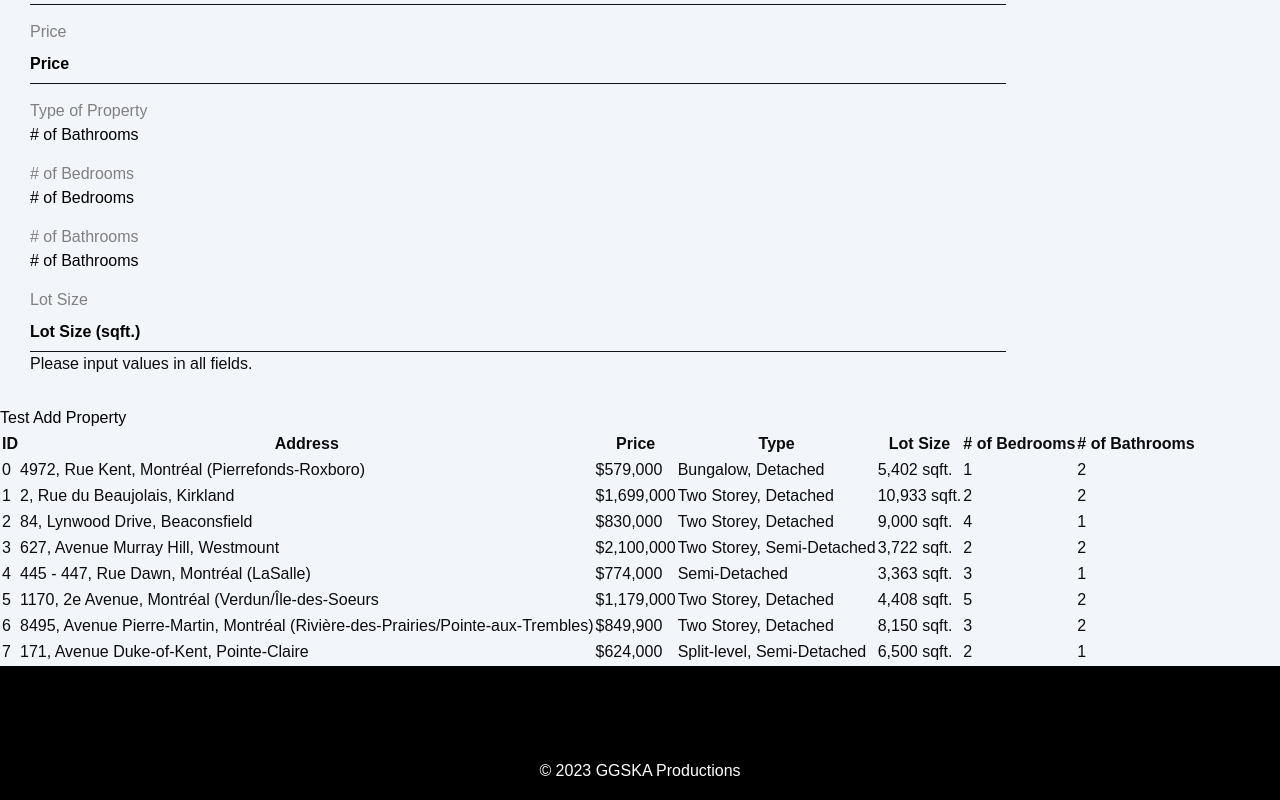
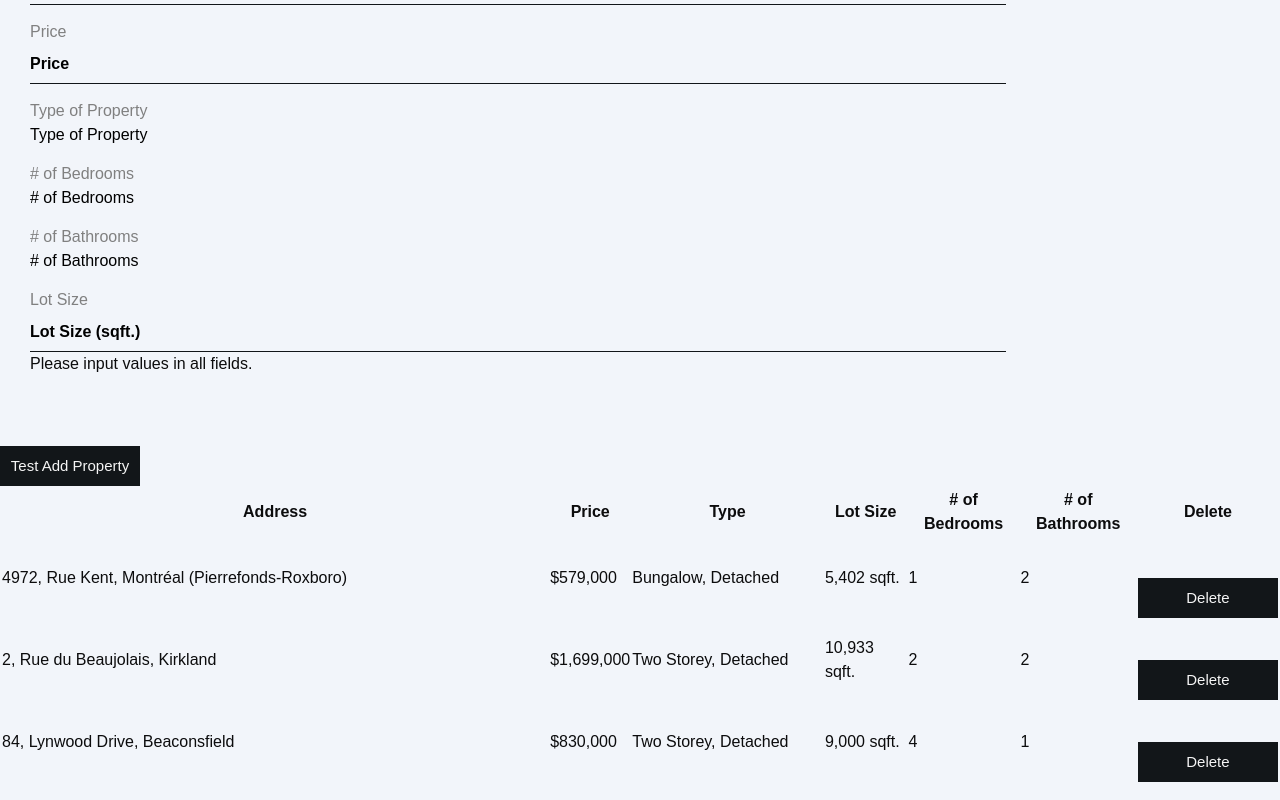
Before and after one commit to superashkan/GGSKA-Real-Estate-soen341projectF2023, a React (Create React App) app: page /Sell in a window 1280 px wide. Shown: the part 360-1160 px from the top of the page. Built offline with nearby package versions, Linux system fonts and the light colour scheme.

Commit message:
Added cookie functionality in order to enable persistent property additions & deletions (even after closing & re-opening the browser)

```diff
--- a/package.json
+++ b/package.json
@@ -10,7 +10,9 @@
     "@testing-library/jest-dom": "^5.17.0",
     "@testing-library/react": "^13.4.0",
     "@testing-library/user-event": "^13.5.0",
+    "js-cookie": "^3.0.5",
     "react": "^18.2.0",
+    "react-cookie": "^6.1.1",
     "react-dom": "^18.2.0",
     "react-router-dom": "^6.17.0",
     "react-scripts": "^5.0.1",
--- a/src/components/PropertyAddForm.js
+++ b/src/components/PropertyAddForm.js
@@ -1,8 +1,7 @@
 import React, { useState } from 'react'
-import { BuyList, createProperty } from '../helpers/BuyList'
+import { BuyList } from '../helpers/BuyList'
 import "../styles/Login.css";
-//import connection from "../helpers/Database"
-//import mysql from 'mysql'
+import Cookies from 'js-cookie';
 
 function PropertyAddForm() {
 
@@ -14,14 +13,27 @@ function PropertyAddForm() {
   var [type, setType] = useState("");
   var [errorMessage, setErrorMessage] = useState("Please input values in all fields.");
   var [isAddButtonDisabled, setIsAddButtonDisabled] = useState(true);
-  var [propertyList, setPropertyList] = useState(BuyList);
+  var [propertyList, setPropertyList] = useState(Cookies.get('propertyList') ? JSON.parse(Cookies.get('propertyList')) : BuyList);
 
   const neatlyFormatValue = function(value) {
     var newValueStr = "";
     var forwardPositionCounter = 0;
     for (var i = value.toString().length - 1;i >= 0;i--) {
-      if ((forwardPositionCounter % 3 == 0 && forwardPositionCounter > 0)) {
-        newValueStr = "," + newValueStr;
+      if (!value.toString().includes(".")) {
+        if (forwardPositionCounter % 3 == 0 && forwardPositionCounter > 0) {
+          newValueStr = "," + newValueStr;
+        }
+      } else {
+        if (forwardPositionCounter % 3 && forwardPositionCounter > 0) {
+          if ((newValueStr[i] != "," && newValueStr[i + 1] != ",") && (newValueStr[i + 2] != "," && newValueStr[i + 3] != ",")) {
+            if ((value.toString()[i] != "." && value.toString()[i + 1] != ".") && (value.toString()[i + 2] != "." && value.toString()[i + 3] != ".")) {
+              newValueStr = "," + newValueStr;
+            }
+          }
+        }
+        if (newValueStr.length > 6) {
+
+        }
       }
       newValueStr = value.toString()[i] + newValueStr;
       forwardPositionCounter++;
@@ -37,8 +49,8 @@ function PropertyAddForm() {
     createProperty(address, neatlyFormatValue(price), type, neatlyFormatValue(size), price, size, bedrooms, bathrooms)
   }
 
-  const localCreateProperty = function(address, neatPrice, type, neatSize, purePrice, pureLotSize, bedrooms, bathrooms) {
-    BuyList.push({
+  const createProperty = function(address, neatPrice, type, neatSize, purePrice, pureLotSize, bedrooms, bathrooms) {
+    propertyList.push({
       address: address,
       price: neatPrice,
       type: type,
@@ -48,6 +60,8 @@ function PropertyAddForm() {
       bedrooms: bedrooms,
       bathrooms: bathrooms
     })
+    console.log(propertyList.length)
+    Cookies.set('propertyList', JSON.stringify(propertyList), { expires: 400 });
   }
 
   const performChecks = function() {
@@ -103,7 +117,7 @@ function PropertyAddForm() {
           <input name="price" id="price" placeholder="Price" type="number" onInput={(event) => setPrice(event.target.value)} />
           <label htmlFor="type">Type of Property</label>
           <select id="type" name="type" class="dropdown" onInput={(event) => setType(event.target.value)}>
-              <option value="" selected disabled># of Bathrooms</option>
+              <option value="" selected disabled>Type of Property</option>
               <option value="Apartment">Apartment</option>
               <option value="Villa">Villa</option>
               <option value="Townhome">Townhome</option>
@@ -132,30 +146,44 @@ function PropertyAddForm() {
           <input name="size" id="size" placeholder="Lot Size (sqft.)" type="number" onInput={(event) => setSize(event.target.value)} />
           <div id="errorMessage">{errorMessage}</div>
         </form>
-        <button className="form button" onClick={event => addProperty()}> Test Add Property </button>
+        <button className="button" onClick={event => addProperty()}> Test Add Property </button>
         <table>
             <thead>
               <tr>
-                <th>ID</th>
                 <th>Address</th>
                 <th>Price</th>
                 <th>Type</th>
                 <th>Lot Size</th>
                 <th># of Bedrooms</th>
                 <th># of Bathrooms</th>
+                <th>Delete</th>
               </tr>
             </thead>
             <tbody>
-              {BuyList.map((property) => {
+              {propertyList.map((property, index) => {
                 return (
                   <tr>
-                    <td>{property.id}</td>
                     <td>{property.address}</td>
                     <td>${neatlyFormatValue(property.purePrice)}</td>
                     <td>{property.type}</td>
                     <td>{neatlyFormatValue(property.pureLotSize)} sqft.</td>
                     <td>{property.bedrooms}</td>
                     <td>{property.bathrooms}</td>
+                    <td>
+                      <button className="button" onClick = {(event) =>
+                        {
+                          var newList = [];
+                          for (var i = 0;i < propertyList.length;i++) {
+                            if (i != index) {
+                              newList.push(propertyList[i]);
+                            }
+                          }
+                          setPropertyList(newList);
+                          Cookies.set('propertyList', JSON.stringify(newList), { expires: 400 });
+                        }}>
+                        Delete
+                      </button>
+                    </td>
                   </tr>
                 )})
               }
--- a/src/helpers/BuyList.js
+++ b/src/helpers/BuyList.js
@@ -16,11 +16,8 @@ import Buy6 from '../assets/buy6.jpg'
 import Buy7 from '../assets/buy7.jpg'
 import Buy8 from '../assets/buy8.jpg'
 
-var id = 0;
-
 export let BuyList = [
     {
-      id: id++,
       address: "4972, Rue Kent, Montréal (Pierrefonds-Roxboro)",
       image: Buy1,
       price: "579,000$",
@@ -33,7 +30,6 @@ export let BuyList = [
     },
 
     {
-        id: id++,
         address: "2, Rue du Beaujolais, Kirkland",
         image: Buy2,
         price: "1,699,000$" ,
@@ -46,7 +42,6 @@ export let BuyList = [
     },
 
     {
-        id: id++,
         address: "84, Lynwood Drive, Beaconsfield",
         image: Buy3,
         price: "830,000$",
@@ -59,7 +54,6 @@ export let BuyList = [
     },
 
     {
-          id: id++,
           address: "627, Avenue Murray Hill, Westmount",
           image: Buy4,
           price: "2,100,000$" ,
@@ -72,7 +66,6 @@ export let BuyList = [
     },
 
     {
-          id: id++,
           address: "445 - 447, Rue Dawn, Montréal (LaSalle)",
           image: Buy5,
           price: "774,000$",
@@ -85,7 +78,6 @@ export let BuyList = [
     },
 
     {
-            id: id++,
             address: "1170, 2e Avenue, Montréal (Verdun/Île-des-Soeurs",
             image: Buy6,
             price: "1,179,000$" ,
@@ -98,7 +90,6 @@ export let BuyList = [
     },
 
     {
-            id: id++,
             address: "8495, Avenue Pierre-Martin, Montréal (Rivière-des-Prairies/Pointe-aux-Trembles)",
             image: Buy7,
             price: "849,900$",
@@ -111,7 +102,6 @@ export let BuyList = [
     },
 
     {
-              id: id++,
               address: "171, Avenue Duke-of-Kent, Pointe-Claire",
               image: Buy8,
               price: "624,000$" ,
@@ -123,26 +113,3 @@ export let BuyList = [
               bathrooms: 1,
     },
 ]
-
-export let createProperty = function(address, neatPrice, type, neatSize, purePrice, pureLotSize, bedrooms, bathrooms) {
-  BuyList.push({
-    id: id++,
-    address: address,
-    price: neatPrice,
-    type: type,
-    lotSize: neatSize,
-    purePrice: purePrice,
-    pureLotSize: pureLotSize,
-    bedrooms: bedrooms,
-    bathrooms: bathrooms
-  })
-}
-
-
-// export let deleteProperty = function(idInput) {
-//   for (var i = 0;i < BuyList.length;i++) {
-//     if (BuyList[i].id == idInput) {
-//       BuyList.splice(i);
-//     }
-//   }
-// }
--- a/src/styles/Login.css
+++ b/src/styles/Login.css
@@ -57,3 +57,14 @@
     font-size: 15px;
     cursor: pointer;
   }
+
+  .button {
+    margin-top: 40px;
+    width: 140px;
+    height: 40px;
+    border: none;
+    background-color: #121619;
+    color: whitesmoke;
+    font-size: 15px;
+    cursor: pointer;
+  }
```
Also changed, not shown: 1 other file (tests, documents, lock files or other folders).
